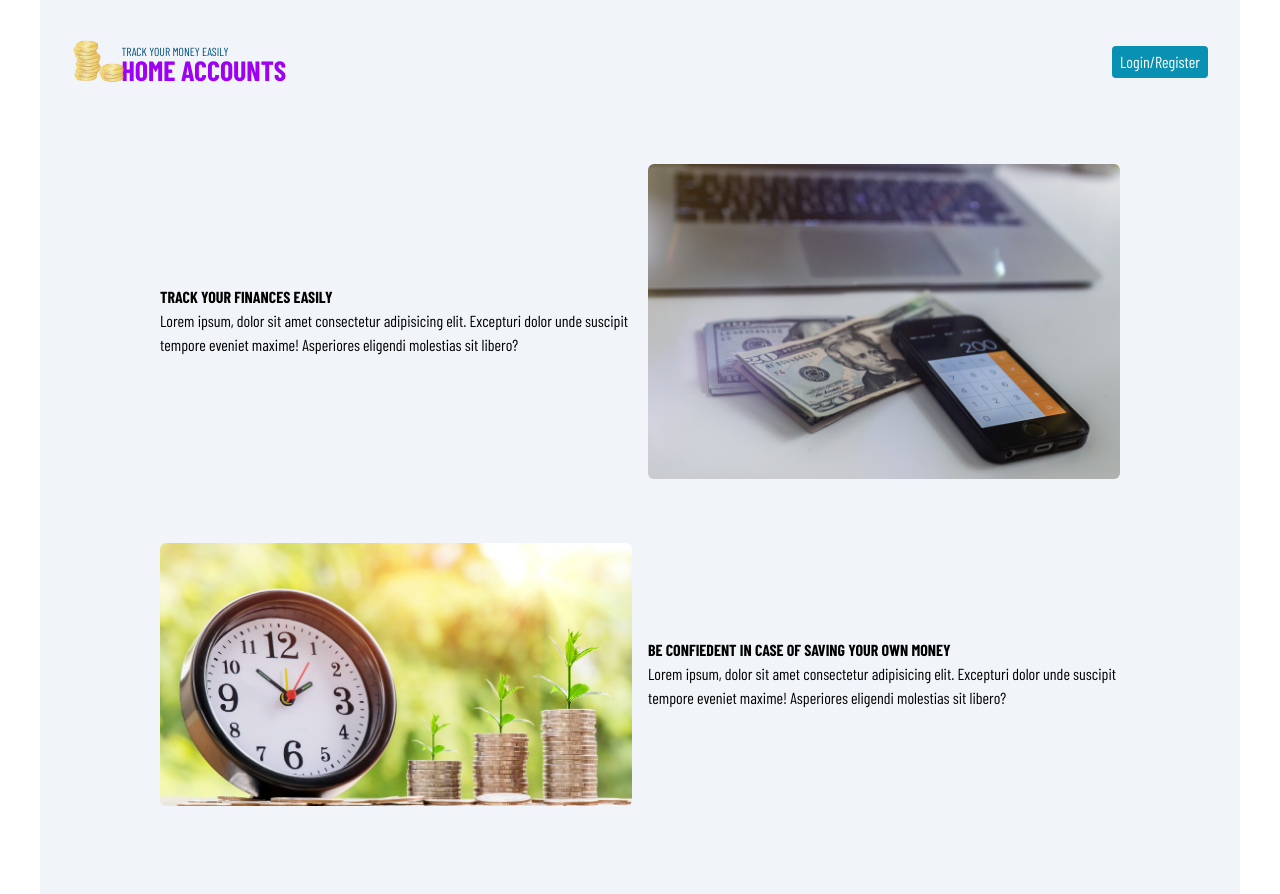
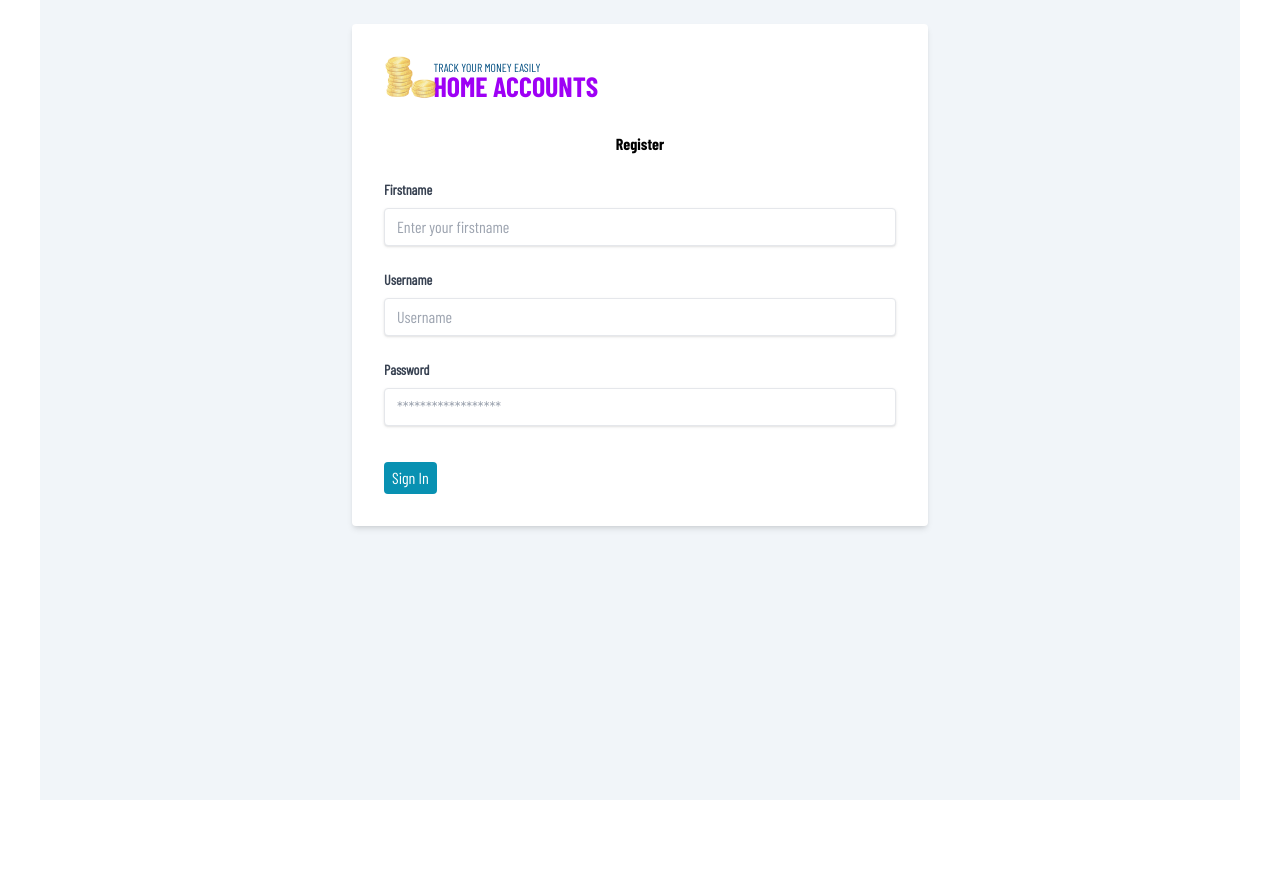
Before and after one commit to ajkacca457/home_accounts, a React (Create React App) app in the folder client/: page /auth in a window 1280 px wide. After the commit the page ends 800 px from the top, so only its background shows below. Built offline with nearby package versions, Linux system fonts and the light colour scheme; the HTML template or start-up script is replaced by a standard one.

Commit message:
add routers, routes, auth page

```diff
--- a/client/package.json
+++ b/client/package.json
@@ -8,6 +8,7 @@
     "@testing-library/user-event": "^13.5.0",
     "react": "^18.2.0",
     "react-dom": "^18.2.0",
+    "react-router-dom": "^6.9.0",
     "react-scripts": "5.0.1",
     "web-vitals": "^2.1.4"
   },
--- a/client/src/App.js
+++ b/client/src/App.js
@@ -1,9 +1,16 @@
 import Home from './pages/Home';
+import Auth from './pages/Auth';
+import { BrowserRouter,Routes,Route } from 'react-router-dom';
 
 function App() {
   return (
     <div className="App">
-      <Home/>
+      <BrowserRouter>
+        <Routes>
+          <Route path='/' index element={<Home/>}/>
+          <Route path='/auth' element={<Auth/>}/>
+        </Routes>
+      </BrowserRouter>
     </div>
   );
 }
--- /dev/null
+++ b/client/src/components/FormRow.js
@@ -0,0 +1,20 @@
+import React from 'react'
+
+const FormRow = ({type,name,value,labelText,placeholderText,handleChange}) => {
+    return (
+        <div class="mb-6">
+            <label class="block text-gray-700 text-sm font-bold mb-2" for="username">
+                {labelText||name}
+            </label>
+            <input class="shadow appearance-none border rounded w-full py-2 px-3 text-gray-700 leading-tight focus:outline-none focus:shadow-outline"
+            name={name}
+            type={type}
+            value={value}
+            placeholder={placeholderText}
+            onChange={handleChange}
+            />
+        </div>
+    )
+}
+
+export default FormRow
--- a/client/src/index.css
+++ b/client/src/index.css
@@ -32,7 +32,7 @@
 }
 
 .btn-primary {
-  @apply bg-cyan-600 text-white px-2 py-1 rounded w-fit h-fit;
+  @apply bg-cyan-600 hover:bg-cyan-700 text-white px-2 py-1 rounded w-fit h-fit;
 }
 
 
--- /dev/null
+++ b/client/src/pages/Auth.js
@@ -0,0 +1,58 @@
+import React from 'react';
+import { useState } from 'react';
+import AccountLogo from "../assets/account_logo.svg"
+import FormRow from '../components/FormRow';
+
+const Auth = () => {
+
+const initailValues= {
+    firstname:"",
+    lastname:"",
+    email:"",
+    password:""
+};
+
+const [values,setValues]= useState(initailValues);
+
+console.log(values);
+
+const handleChange=(e)=>{
+    console.log(e.target.value);
+}
+
+  return (
+        <div class="w-3/6 mx-auto">
+            <form class="bg-white shadow-md rounded px-8 pt-6 pb-8 mb-4">
+                <div class="mb-6 w-full">
+                    <img src={AccountLogo} alt="logo" className='w-[300px] h-[60px]'/>
+                </div>
+
+                <h1 className='font-heading text-center my-6'>Register</h1>
+
+                <FormRow type="text" name="firstname" value={values.firstname} labelText="Firstname" placeholderText="Enter your firstname" handleChange={handleChange}/>
+
+                <div class="mb-6">
+                    <label class="block text-gray-700 text-sm font-bold mb-2" for="username">
+                        Username
+                    </label>
+                    <input class="shadow appearance-none border rounded w-full py-2 px-3 text-gray-700 leading-tight focus:outline-none focus:shadow-outline" id="username" type="text" placeholder="Username" />
+                </div>
+
+                <div class="mb-6">
+                    <label class="block text-gray-700 text-sm font-bold mb-2" for="password">
+                        Password
+                    </label>
+                    <input class="shadow appearance-none border rounded w-full py-2 px-3 text-gray-700 mb-3 leading-tight focus:outline-none focus:shadow-outline" id="password" type="password" placeholder="******************"/>
+                </div>
+
+                <div class="flex items-center justify-between">
+                    <button class="btn-primary" type="button">
+                        Sign In
+                    </button>
+                </div>
+            </form>
+        </div>
+  )
+}
+
+export default Auth
--- a/client/src/pages/Home.js
+++ b/client/src/pages/Home.js
@@ -2,13 +2,14 @@ import React from 'react'
 import AccountLogo from "../assets/account_logo.svg";
 import SectionCard from '../components/SectionCard';
 import { cardDetails } from '../utilites/cardData';
+import { NavLink } from 'react-router-dom';
 
 const Home = () => {
   return (
     <div className='home'>
         <div className="text-center py-2 px-2 flex justify-between items-center">
             <img src={AccountLogo} alt="logo" className='w-[300px] h-[60px]'/>
-            <button className='btn-primary'>Login/Register</button>
+            <NavLink to="/auth" className='btn-primary'>Login/Register</NavLink>
         </div>
 
         {cardDetails.length>0 && cardDetails.map((item,index)=> {
```
Also changed, not shown: 1 other file (tests, documents, lock files or other folders).
